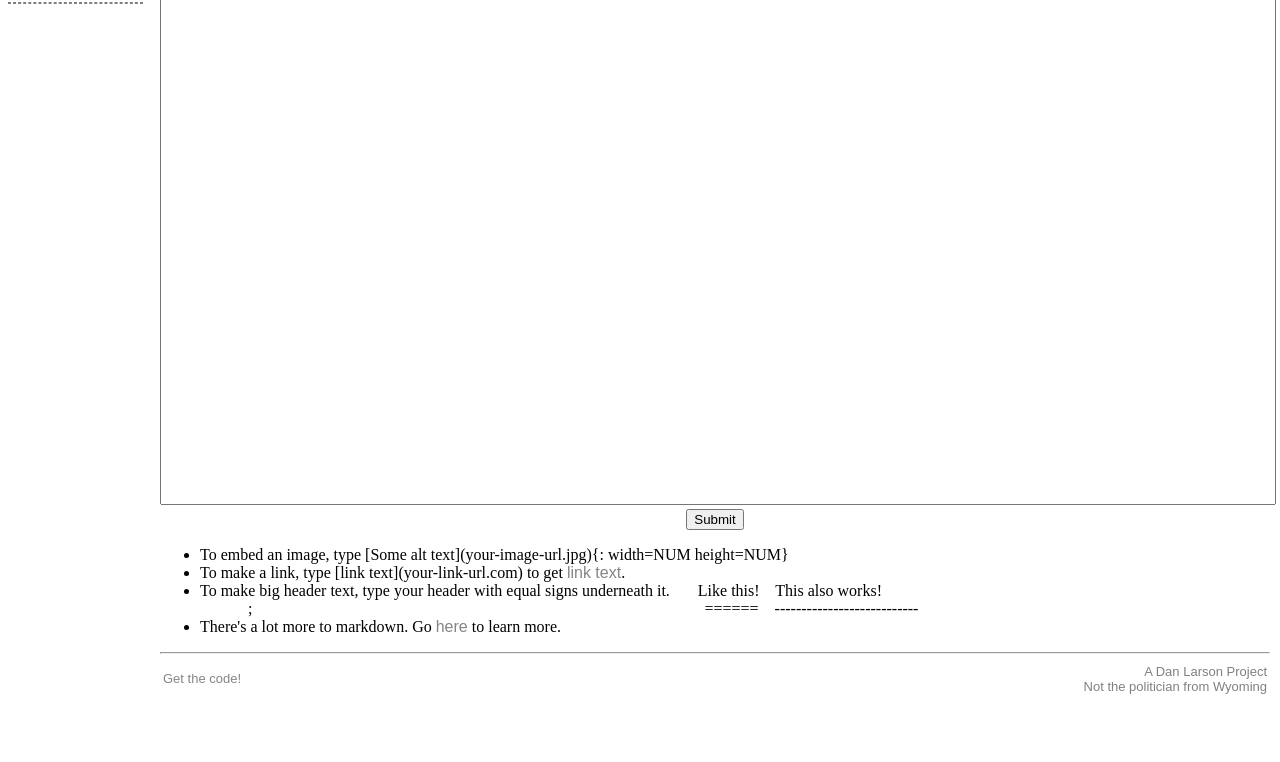
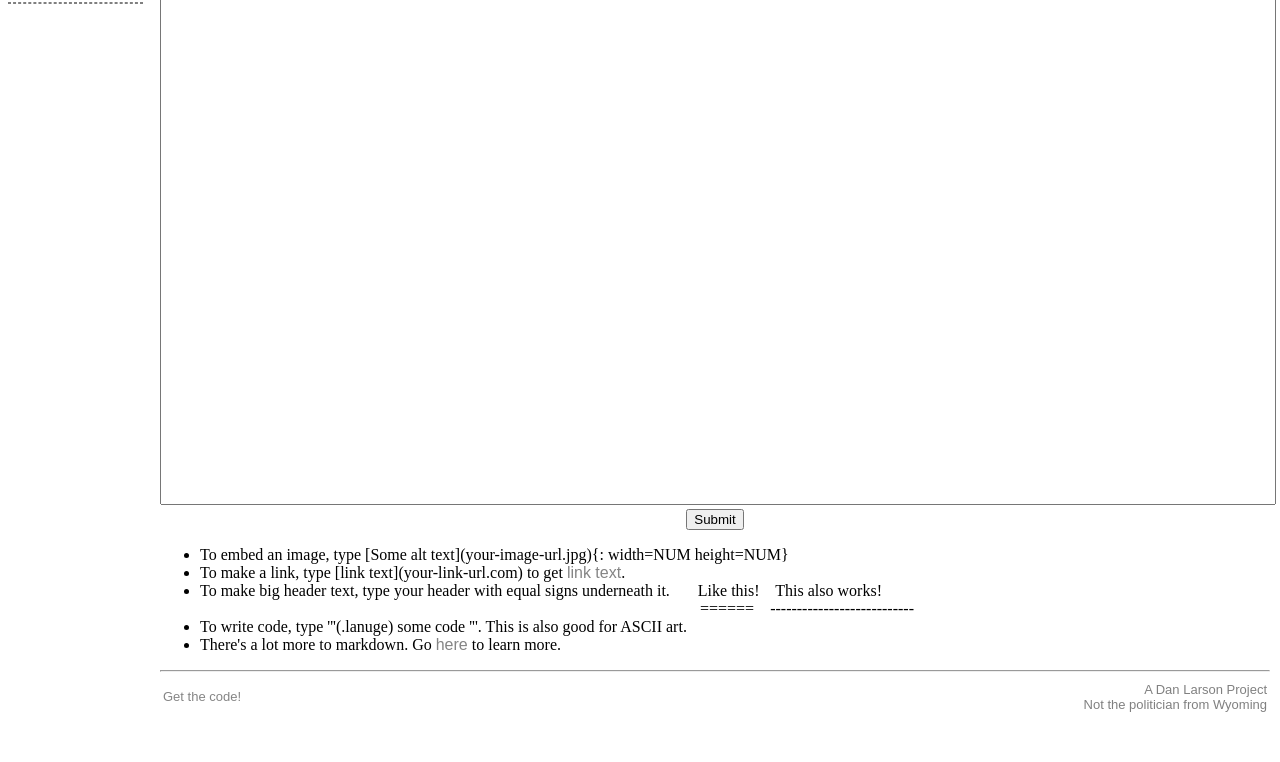
Before and after one commit to danjl/wikijust, a Python web app: template templates/edit.html in a window 1280 px wide. Shown: the part 38-800 px from the top of the page. Run offline with Jinja, Linux system fonts and the light colour scheme; the template is opened without the code that fills it, so the values that code supplies are empty.

Commit message:
added code instruction to edit.html

```diff
--- a/templates/edit.html
+++ b/templates/edit.html
@@ -16,7 +16,8 @@
 	<li>To embed an image, type [Some alt text](your-image-url.jpg){: width=NUM height=NUM}</li>
 	<li>To make a link, type [link text](your-link-url.com) to get <a target="blank" href="http://www.your-link-url.com">link text</a>.
 	<li>To make big header text, type your header with equal signs underneath it.&nbsp;&nbsp;&nbsp;&nbsp;&nbsp;&nbsp;	Like this! &nbsp;&nbsp; This also works!<br />
-&nbsp;&nbsp;&nbsp;&nbsp;&nbsp;&nbsp;&nbsp;&nbsp;&nbsp;&nbsp;&nbsp;&nbsp;;&nbsp;&nbsp;&nbsp;&nbsp;&nbsp;&nbsp;&nbsp;&nbsp;&nbsp;&nbsp;&nbsp;&nbsp;&nbsp;&nbsp;&nbsp;&nbsp;&nbsp;&nbsp;&nbsp;&nbsp;&nbsp;&nbsp;&nbsp;&nbsp;&nbsp;&nbsp;&nbsp;&nbsp;&nbsp;&nbsp;&nbsp;&nbsp;&nbsp;&nbsp;&nbsp;&nbsp;&nbsp;&nbsp;&nbsp;&nbsp;&nbsp;&nbsp;&nbsp;&nbsp;&nbsp;&nbsp;&nbsp;&nbsp;&nbsp;&nbsp;&nbsp;&nbsp;&nbsp;&nbsp;&nbsp;&nbsp;&nbsp;&nbsp;&nbsp;&nbsp;&nbsp;&nbsp;&nbsp;&nbsp;&nbsp;&nbsp;&nbsp;&nbsp;&nbsp;&nbsp;&nbsp;&nbsp;&nbsp;&nbsp;&nbsp;&nbsp;&nbsp;&nbsp;&nbsp;&nbsp;&nbsp;&nbsp;&nbsp;&nbsp;&nbsp;&nbsp;&nbsp;&nbsp;&nbsp;&nbsp;&nbsp;&nbsp;&nbsp;&nbsp;&nbsp;&nbsp;&nbsp;&nbsp;&nbsp;&nbsp;&nbsp;&nbsp;&nbsp;&nbsp;&nbsp;&nbsp;&nbsp;&nbsp;&nbsp;&nbsp;&nbsp;&nbsp;&nbsp;======&nbsp;&nbsp;&nbsp;&nbsp;---------------------------
+&nbsp;&nbsp;&nbsp;&nbsp;&nbsp;&nbsp;&nbsp;&nbsp;&nbsp;&nbsp;&nbsp;&nbsp;&nbsp;&nbsp;&nbsp;&nbsp;&nbsp;&nbsp;&nbsp;&nbsp;&nbsp;&nbsp;&nbsp;&nbsp;&nbsp;&nbsp;&nbsp;&nbsp;&nbsp;&nbsp;&nbsp;&nbsp;&nbsp;&nbsp;&nbsp;&nbsp;&nbsp;&nbsp;&nbsp;&nbsp;&nbsp;&nbsp;&nbsp;&nbsp;&nbsp;&nbsp;&nbsp;&nbsp;&nbsp;&nbsp;&nbsp;&nbsp;&nbsp;&nbsp;&nbsp;&nbsp;&nbsp;&nbsp;&nbsp;&nbsp;&nbsp;&nbsp;&nbsp;&nbsp;&nbsp;&nbsp;&nbsp;&nbsp;&nbsp;&nbsp;&nbsp;&nbsp;&nbsp;&nbsp;&nbsp;&nbsp;&nbsp;&nbsp;&nbsp;&nbsp;&nbsp;&nbsp;&nbsp;&nbsp;&nbsp;&nbsp;&nbsp;&nbsp;&nbsp;&nbsp;&nbsp;&nbsp;&nbsp;&nbsp;&nbsp;&nbsp;&nbsp;&nbsp;&nbsp;&nbsp;&nbsp;&nbsp;&nbsp;&nbsp;&nbsp;&nbsp;&nbsp;&nbsp;&nbsp;&nbsp;&nbsp;&nbsp;&nbsp;&nbsp;&nbsp;&nbsp;&nbsp;&nbsp;&nbsp;&nbsp;&nbsp;&nbsp;&nbsp;&nbsp;&nbsp;======&nbsp;&nbsp;&nbsp;&nbsp;---------------------------
+	<li> To write code, type '''(.lanuge) some code '''. This is also good for ASCII art.
 	<li>There's a lot more to markdown. Go <a target="_blank" href="http://daringfireball.net/projects/markdown/syntax">here</a> to learn more.</li>
 </ul>
 
```
